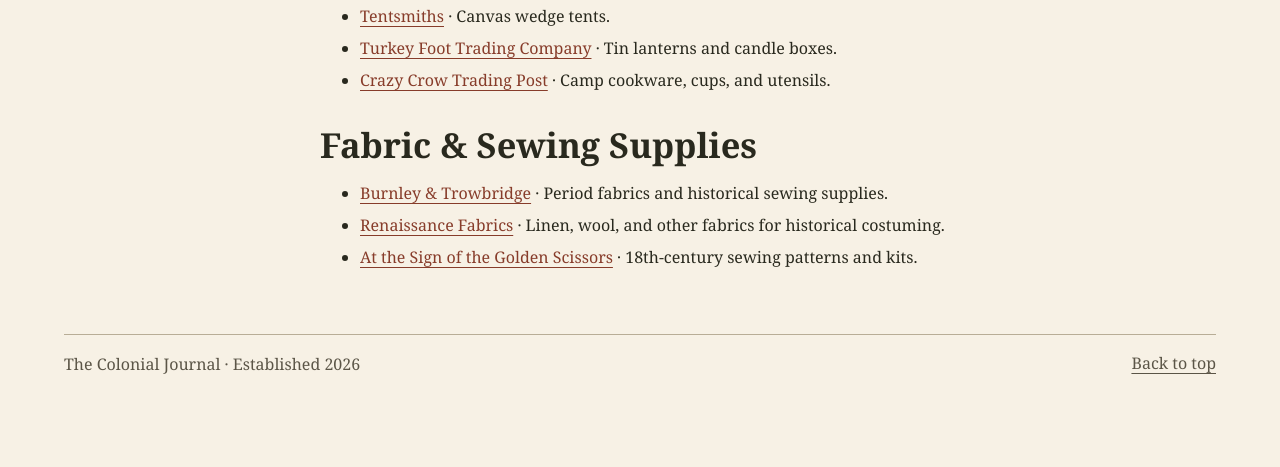
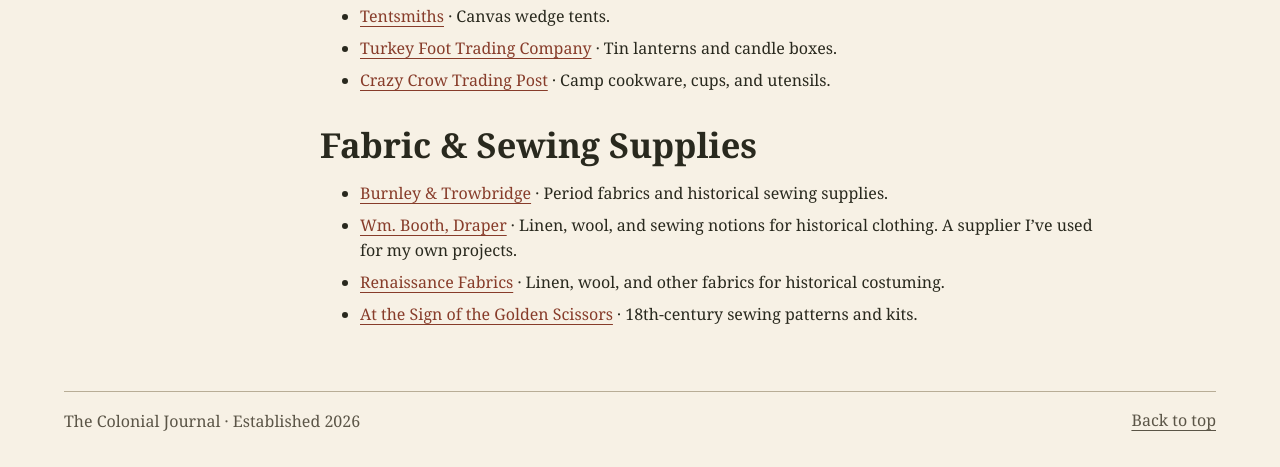
Before and after one commit to pollock2052/pollock2052.github.io, a plain HTML site: page living-history-suppliers.html in a window 1280 px wide. Shown: the part 778-1245 px from the top of the page. Before the commit the page ends 1188 px from the top, so only its background shows below. Drawn offline with Linux system fonts and the light colour scheme.

Commit message:
Add Wm. Booth, Draper to fabric suppliers

```diff
--- a/living-history-suppliers.html
+++ b/living-history-suppliers.html
@@ -114,6 +114,7 @@
           <h2>Fabric &amp; Sewing Supplies</h2>
           <ul>
             <li><a href="https://burnleyandtrowbridge.com/pages/fabrics" target="_blank" rel="noopener noreferrer">Burnley &amp; Trowbridge</a> · Period fabrics and historical sewing supplies.</li>
+            <li><a href="https://www.wmboothdraper.com/" target="_blank" rel="noopener noreferrer">Wm. Booth, Draper</a> · Linen, wool, and sewing notions for historical clothing. A supplier I’ve used for my own projects.</li>
             <li><a href="https://renaissancefabrics.com/" target="_blank" rel="noopener noreferrer">Renaissance Fabrics</a> · Linen, wool, and other fabrics for historical costuming.</li>
             <li><a href="https://atthesignofthegoldenscissors.com/" target="_blank" rel="noopener noreferrer">At the Sign of the Golden Scissors</a> · 18th-century sewing patterns and kits.</li>
           </ul>
```
